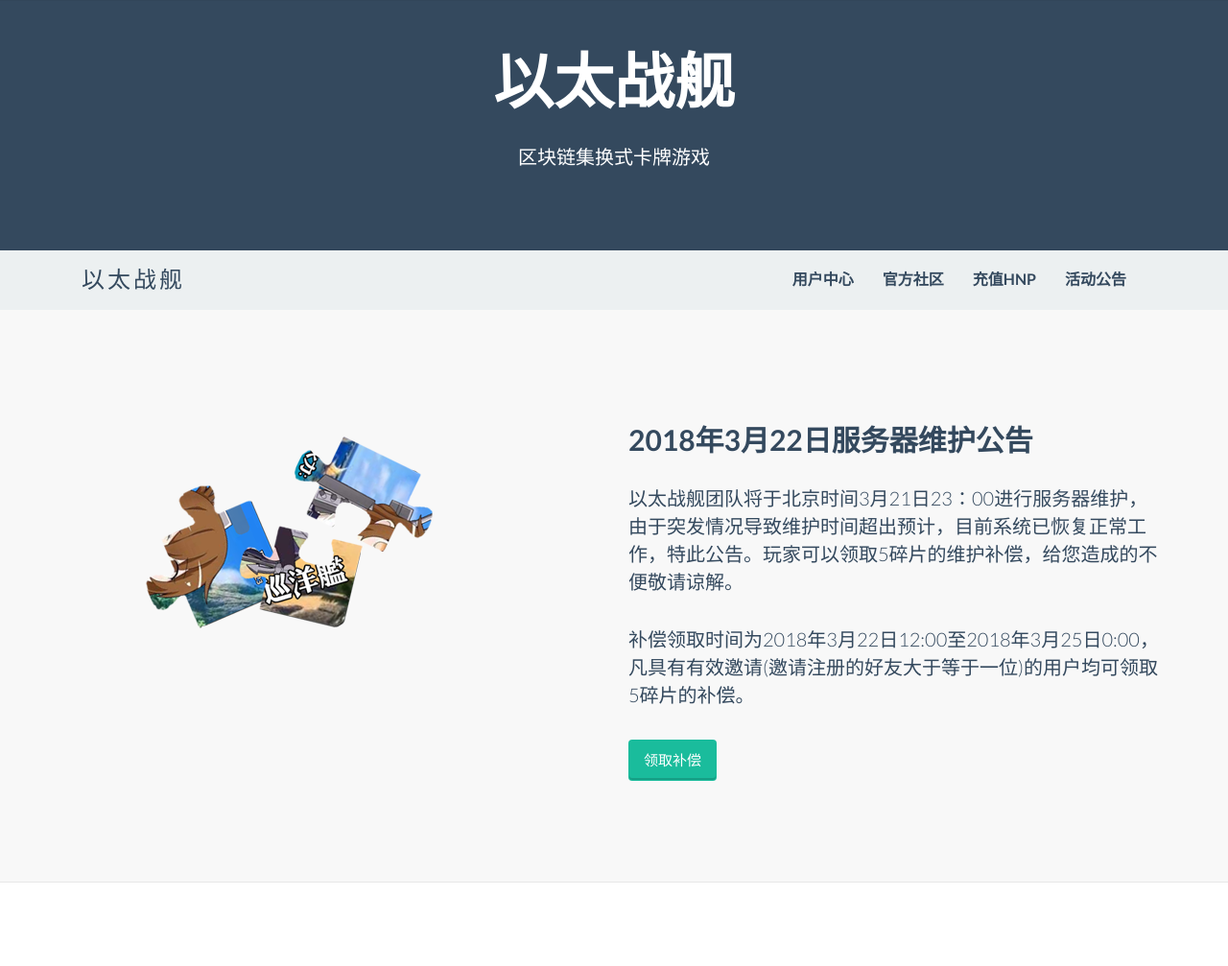
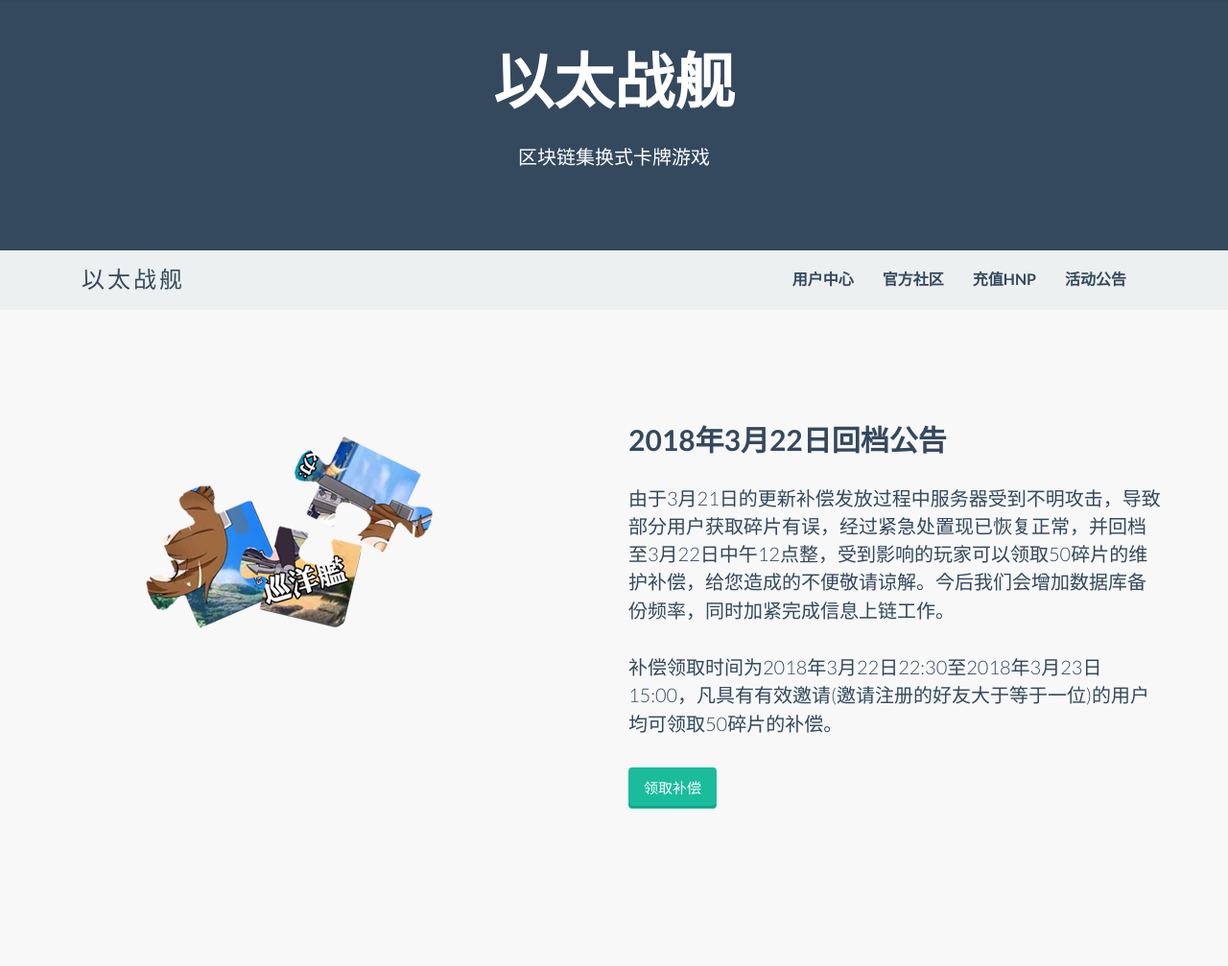
Before and after one commit to ubltroll/lamer_py, a Django app: page /notice in a window 1280 px wide. Shown: the top 1007 px of the page at 96% size. Run offline with Django 3.2, Linux system fonts and the light colour scheme; some libraries are stand-ins or nearby versions.

Commit message:
1.3.5
回档危机公关

```diff
--- a/milicien/templates/notice.html
+++ b/milicien/templates/notice.html
@@ -15,6 +15,36 @@
 	</div>
 
 <div id='head'></div>
+<div class="content-section-a">
+
+        <div class="container">
+
+            <div class="row">
+
+				<div class="col-sm-6 pull-left wow fadeInLeftBig">
+                    <img class="img-responsive " src="/static/img/credits.png" alt="">
+                </div>
+
+                <div class="col-sm-6 wow fadeInRightBig"  data-animation-delay="200">
+
+                    <h3 class="section-heading">2018年3月22日回档公告</h3>
+
+                    <p class="lead">
+						由于3月21日的更新补偿发放过程中服务器受到不明攻击，导致部分用户获取碎片有误，经过紧急处置现已恢复正常，并回档至3月22日中午12点整，受到影响的玩家可以领取50碎片的维护补偿，给您造成的不便敬请谅解。今后我们会增加数据库备份频率，同时加紧完成信息上链工作。
+					</p>
+					 <p class="lead">
+						补偿领取时间为2018年3月22日22:30至2018年3月23日15:00，凡具有有效邀请(邀请注册的好友大于等于一位)的用户均可领取50碎片的补偿。
+					</p>
+
+					 <p><a id='act7' class="btn btn-embossed btn-primary "  role="button">领取补偿</a>
+
+
+				</div>
+            </div>
+        </div>
+        <!-- /.container -->
+    </div>
+
 	<div class="content-section-a">
 
         <div class="container">
@@ -27,7 +57,7 @@
 
                 <div class="col-sm-6 wow fadeInRightBig"  data-animation-delay="200">
 
-                    <h3 class="section-heading">2018年3月22日服务器维护公告</h3>
+                    <h3 class="section-heading">2018年3月21日服务器维护公告</h3>
 
                     <p class="lead">
 						以太战舰团队将于北京时间3月21日23：00进行服务器维护，由于突发情况导致维护时间超出预计，目前系统已恢复正常工作，特此公告。玩家可以领取5碎片的维护补偿，给您造成的不便敬请谅解。
@@ -36,7 +66,7 @@
 						补偿领取时间为2018年3月22日12:00至2018年3月25日0:00，凡具有有效邀请(邀请注册的好友大于等于一位)的用户均可领取5碎片的补偿。
 					</p>
 
-					 <p><a id='act7' class="btn btn-embossed btn-primary "  role="button">领取补偿</a>
+					 <p><a id='act3' class="btn btn-embossed btn-primary "  role="button">领取补偿</a>
 
 
 				</div>
@@ -131,10 +161,22 @@
 
 			});
 
+		$("#act3").click(function(){
+
+	                $.ajax({
+	                            url: '/act/3',
+	                            type: 'post',
+	                            headers:{"X-CSRFToken":$.cookie('csrftoken')},
+	                          }).then(function(resp) {
+	                            alert(resp.msg);
+	                            location.reload()
+	                            return true;
+	                          })
+	            });
 		$("#act7").click(function(){
 
 	                $.ajax({
-	                            url: '/act/3',
+	                            url: '/act/7',
 	                            type: 'post',
 	                            headers:{"X-CSRFToken":$.cookie('csrftoken')},
 	                          }).then(function(resp) {
--- a/milicien/views.py
+++ b/milicien/views.py
@@ -648,7 +648,7 @@ def act(request,code):
         else:
             AmwayUsers=User.objects.filter(first_name=str(request.user.profile.uid))
             if AmwayUsers:
-                request.user.profile.credits+=5
+                request.user.profile.credits+=50
                 request.user.profile.mark*=7
                 request.user.save()
                 assistancedata=assistance.objects.create(fromuser=2,touser=request.user.profile.uid+5800)
```
